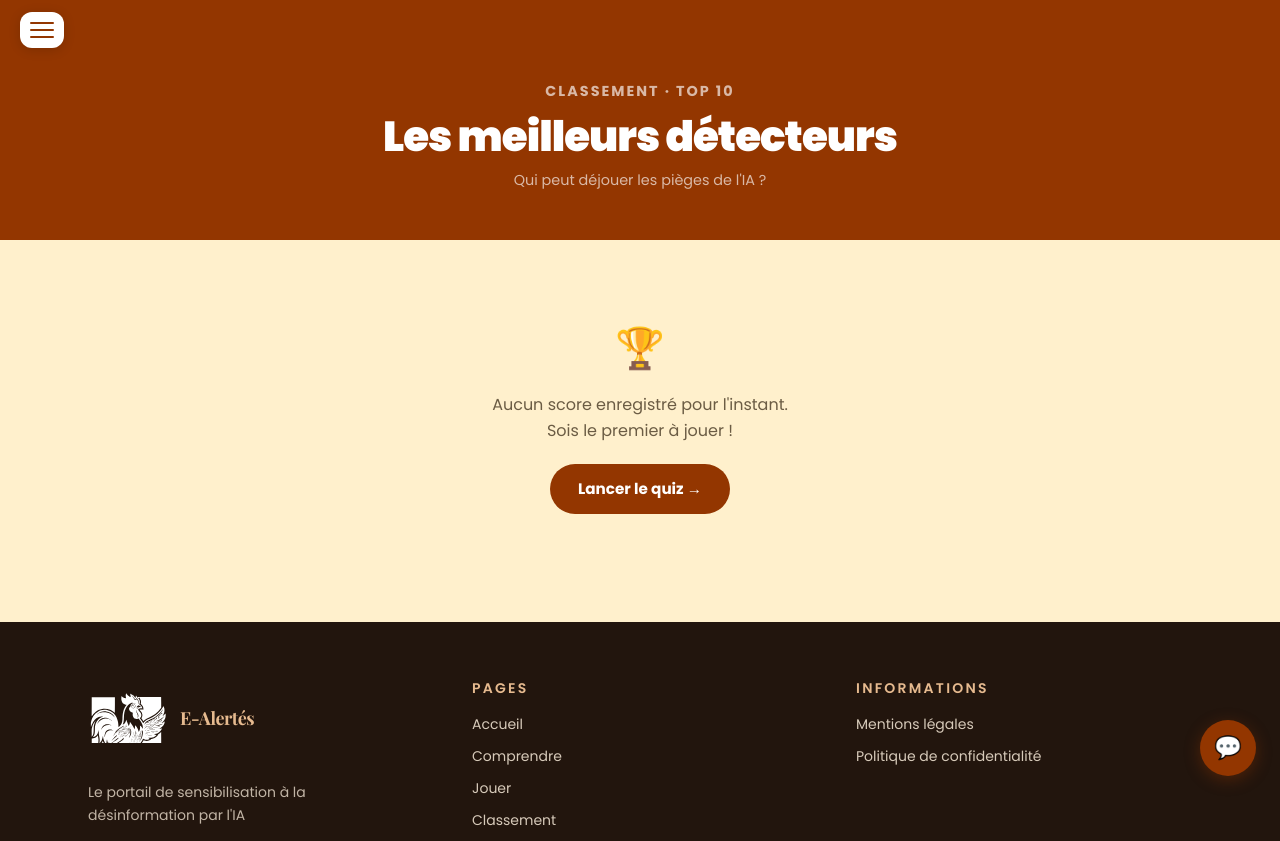
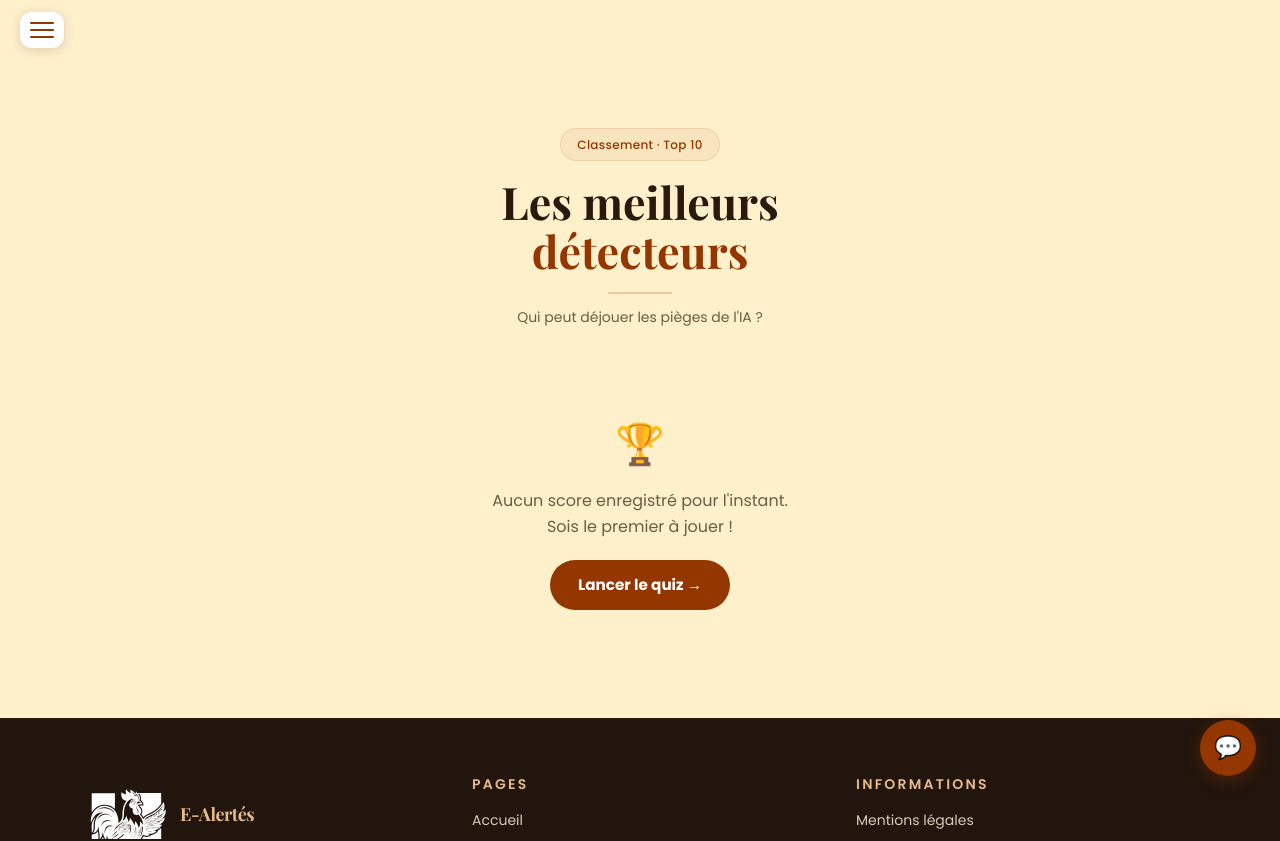
Before and after one commit to mlft9/projet-special-week, a React (Vite) app in the folder app/: page /classement in a window 1280 px wide. Shown: the top 841 px of the page. Built offline with nearby package versions, Linux system fonts and the light colour scheme; a web font is replaced by a local one.

Commit message:
/Modify : Hero headers de play et classements

```diff
--- a/app/src/pages/Classement.tsx
+++ b/app/src/pages/Classement.tsx
@@ -71,13 +71,29 @@ export default function Classement() {
 
   return (
     <main>
-      <div className="classement-hero">
-        <p className="classement-eyebrow">Classement · Top 10</p>
-        <h1>Les meilleurs détecteurs</h1>
-        <p>Qui peut déjouer les pièges de l'IA ?</p>
+      <section className="relative z-10 shrink-0 mx-auto max-w-3xl px-6 pt-28 md:pt-32 pb-2 text-center">
+        <span
+          className="inline-block rounded-full px-4 py-1.5 text-[12px] font-medium tracking-wide text-[var(--color-secondary)] mb-4"
+          style={{
+            background: 'rgba(147, 54, 0, 0.06)',
+            border: '1px solid rgba(147, 54, 0, 0.12)',
+          }}
+        >
+          Classement · Top 10
+        </span>
+        <h1 className="font-[var(--font-display)] text-[clamp(1.8rem,4vw,2.8rem)] font-bold leading-[1.1] text-[#2a1a0e]">
+          Les meilleurs
+          <br />
+          <span className="italic font-medium text-[var(--color-secondary)]">détecteurs</span>
+        </h1>
+        <div className="mx-auto mt-3 h-[2px] w-16 rounded-full" style={{ background: 'rgba(147, 54, 0, 0.2)' }} />
+        <p className="mx-auto mt-3 max-w-lg text-sm leading-relaxed text-[#6b5c44]">
+          Qui peut déjouer les pièges de l'IA ?
+        </p>
+      </section>
 
-        {totalPlayers > 0 && (
-          <div className="classement-stats">
+      {totalPlayers > 0 && (
+        <div className="classement-stats">
             <div className="classement-stat">
               <span className="val">{totalPlayers}</span>
               <span className="lbl">Joueur{totalPlayers > 1 ? 's' : ''}</span>
@@ -94,7 +110,6 @@ export default function Classement() {
             </div>
           </div>
         )}
-      </div>
 
       <div className="classement-body">
         {entries.length === 0 ? (
--- a/app/src/pages/Play.tsx
+++ b/app/src/pages/Play.tsx
@@ -81,15 +81,26 @@ export default function Play() {
   if (phase === 'intro') {
     return (
       <main>
-        <div className="results-hero" style={{ paddingBottom: 64 }}>
-          <div className="score-badge">
-            <span className="score-emoji">🧠</span>
-            <span className="score-value" style={{ fontSize: 'clamp(36px,8vw,56px)' }}>
-              Quiz
-            </span>
-            <span className="score-label">Détecte la désinformation</span>
-          </div>
-        </div>
+        <section className="relative z-10 shrink-0 mx-auto max-w-3xl px-6 pt-28 md:pt-32 pb-2 text-center">
+          <span
+            className="inline-block rounded-full px-4 py-1.5 text-[12px] font-medium tracking-wide text-[var(--color-secondary)] mb-4"
+            style={{
+              background: 'rgba(147, 54, 0, 0.06)',
+              border: '1px solid rgba(147, 54, 0, 0.12)',
+            }}
+          >
+            Test tes connaissances
+          </span>
+          <h1 className="font-[var(--font-display)] text-[clamp(1.8rem,4vw,2.8rem)] font-bold leading-[1.1] text-[#2a1a0e]">
+            Détecte la
+            <br />
+            <span className="italic font-medium text-[var(--color-secondary)]">désinformation</span>
+          </h1>
+          <div className="mx-auto mt-3 h-[2px] w-16 rounded-full" style={{ background: 'rgba(147, 54, 0, 0.2)' }} />
+          <p className="mx-auto mt-3 max-w-lg text-sm leading-relaxed text-[#6b5c44]">
+            10 questions pour tester ton esprit critique face à l'IA.
+          </p>
+        </section>
 
         <div className="results-body">
           <ul style={{ listStyle: 'none', padding: 0, margin: 0, display: 'flex', flexDirection: 'column', gap: 12 }}>
```
